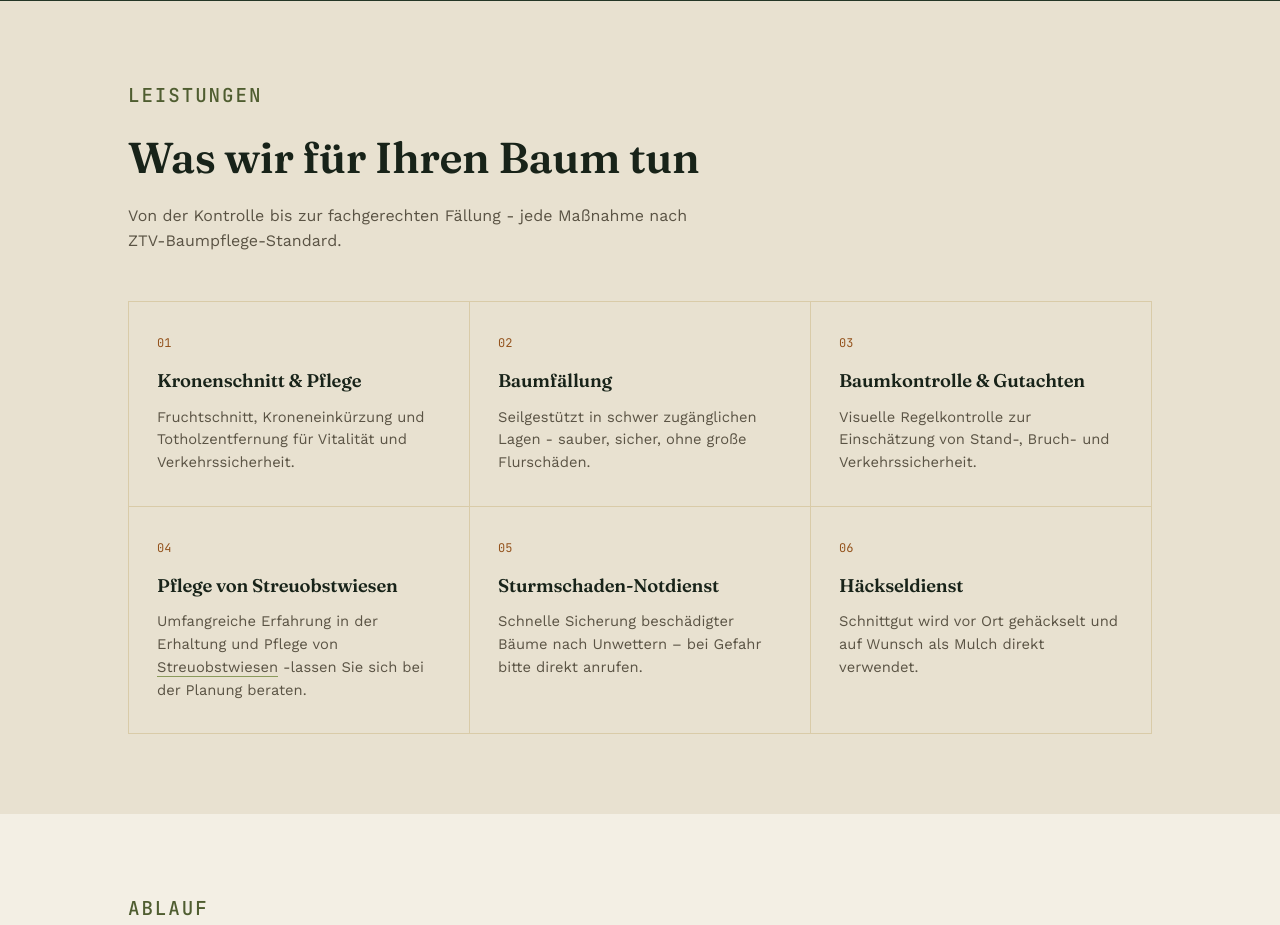
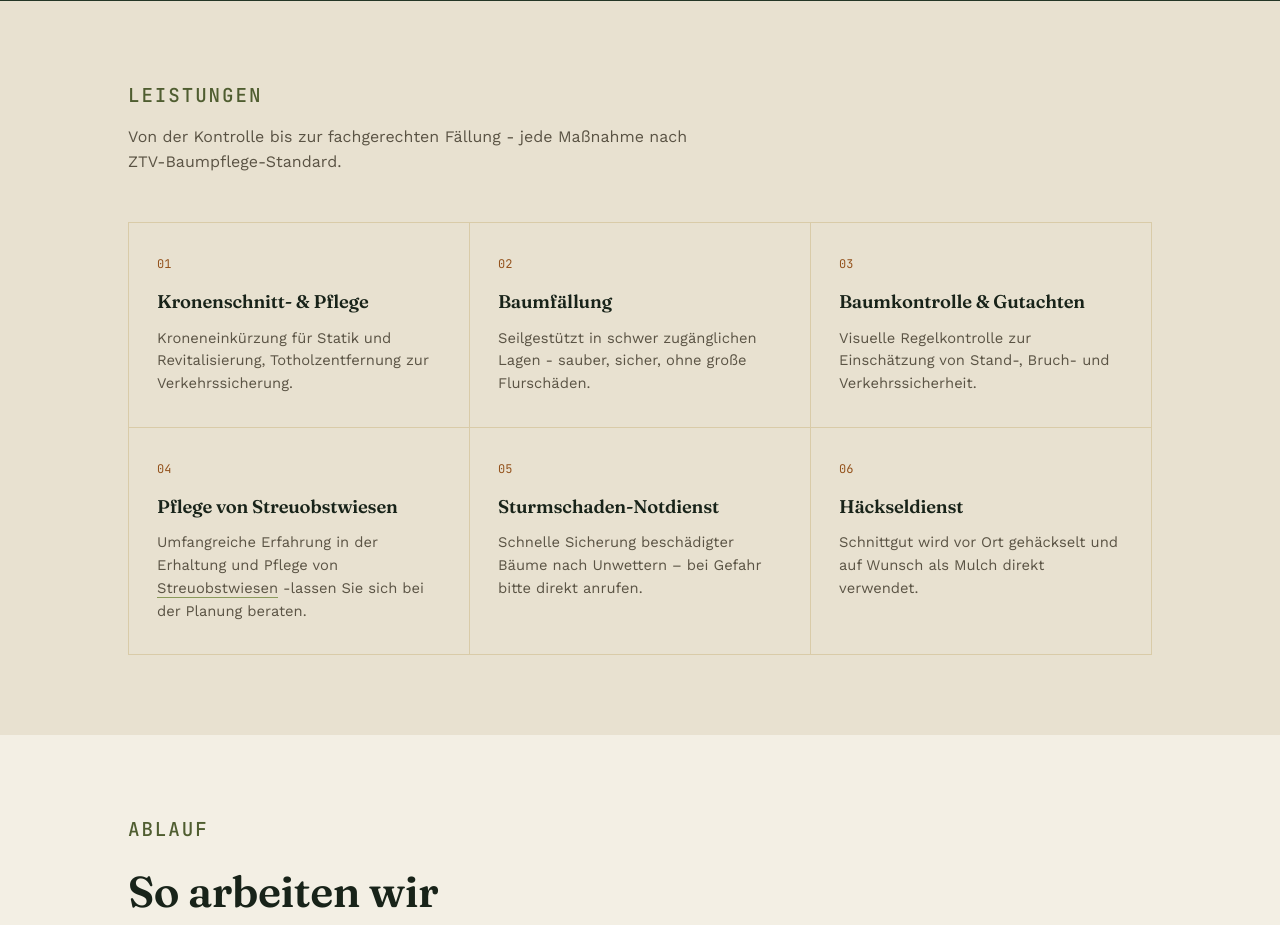
Before and after one commit to baumwart1881/baumwart.org, a plain HTML site: page index.html in a window 1280 px wide. Shown: the part 780-1705 px from the top of the page. Drawn offline with Linux system fonts and the light colour scheme.

Commit message:
Revise service headings and descriptions
Updated service descriptions for clarity and detail.

```diff
--- a/index.html
+++ b/index.html
@@ -378,14 +378,13 @@
   <div class="wrap">
     <div class="section-head">
       <span class="eyebrow">Leistungen</span>
-      <h2>Was wir für Ihren Baum tun</h2>
       <p>Von der Kontrolle bis zur fachgerechten Fällung - jede Maßnahme nach ZTV-Baumpflege-Standard.</p>
     </div>
     <div class="service-grid">
       <div class="service">
         <span class="num">01</span>
-        <h3>Kronenschnitt &amp; Pflege</h3>
-        <p>Fruchtschnitt, Kroneneinkürzung und Totholzentfernung für Vitalität und Verkehrssicherheit.</p>
+        <h3>Kronenschnitt- &amp; Pflege</h3>
+        <p>Kroneneinkürzung für Statik und Revitalisierung, Totholzentfernung zur Verkehrssicherung.</p>
       </div>
       <div class="service">
         <span class="num">02</span>
```
